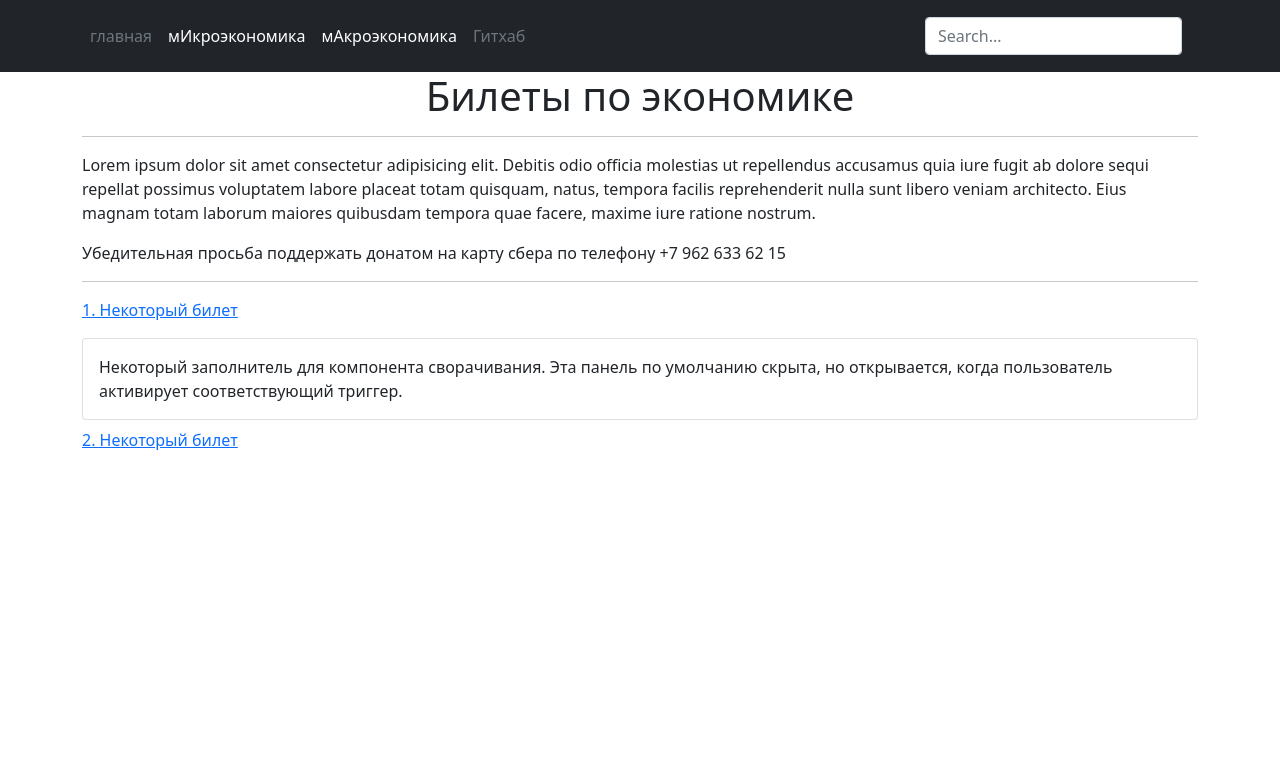
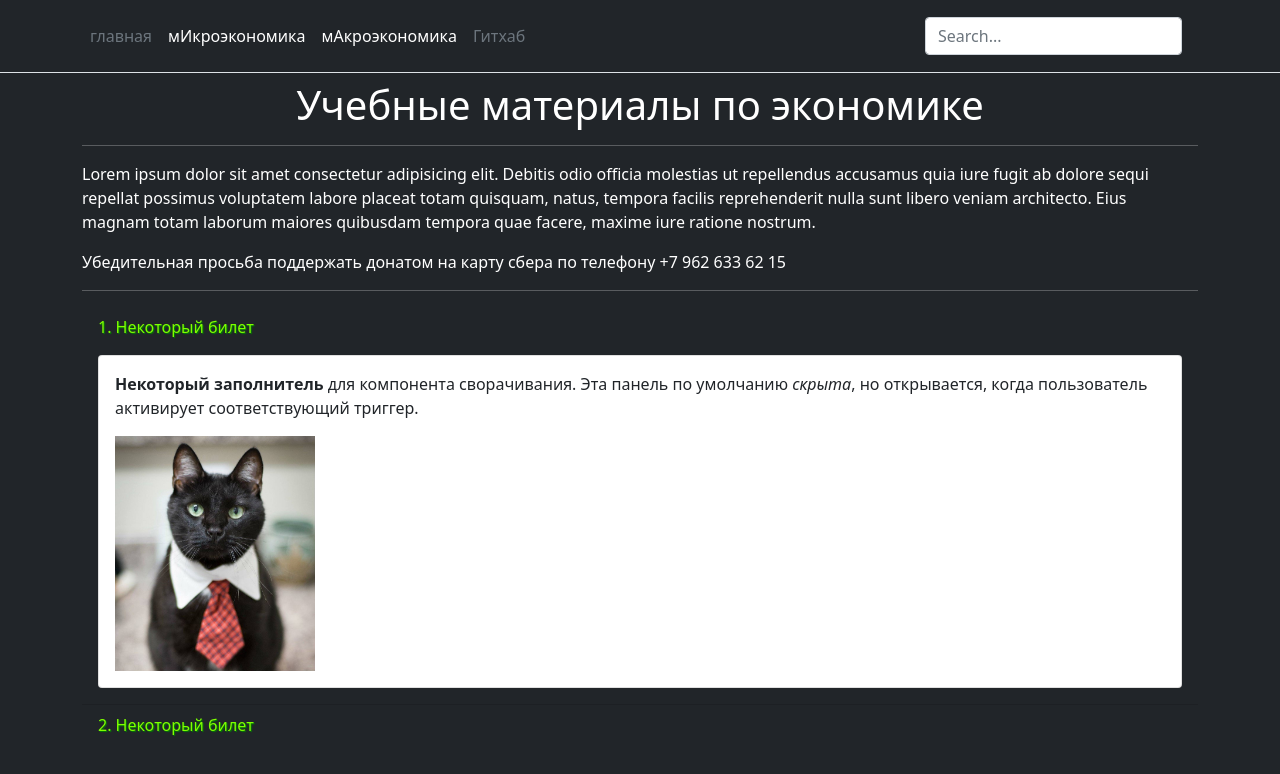
Before and after one commit to alchemistOfWeb/economics, a plain HTML site: page index.html in a window 1280 px wide. Both pictures are taken after a click on the button "1. Некоторый билет". Drawn offline with nearby package versions, Linux system fonts and the light colour scheme.

Commit message:
change background color

```diff
--- /dev/null
+++ b/css/main.css
@@ -0,0 +1,5 @@
+.ticket-list a {
+    text-decoration: none;
+    color: chartreuse;
+    text-shadow: 1px 1px 1px green;
+}
--- a/index.html
+++ b/index.html
@@ -18,16 +18,19 @@
 
     <script type="module" src="js/tickets.js"></script>
     <script type="module" src="js/index.js"></script>
+
+    <link rel="stylesheet" href="css/main.css">
+
 </head>
-<body>
-    <header class="p-3 bg-dark text-white">
+<body class="bg-dark">
+    <header class="p-3 bg-dark border-bottom text-white">
         <div class="container">
             <div class="d-flex flex-wrap align-items-center justify-content-center justify-content-lg-start">
                 <ul class="nav col-12 col-lg-auto me-lg-auto mb-2 justify-content-center mb-md-0">
                     <li><a href="#" class="nav-link px-2 text-secondary">главная</a></li>
                     <li><a href="microeconomics.html" class="nav-link px-2 text-white">мИкроэкономика</a></li>
                     <li><a href="macroeconomics.html" class="nav-link px-2 text-white">мАкроэкономика</a></li>
-                    <li><a href="#" class="nav-link px-2 text-secondary">Гитхаб</a></li>
+                    <li><a href="https://github.com/alchemistOfWeb/economics" class="nav-link px-2 text-secondary">Гитхаб</a></li>
                 </ul>
 
                 <form class="col-12 col-lg-auto mb-3 mb-lg-0 me-lg-3">
@@ -36,9 +39,9 @@
             </div>
         </div>
     </header>
-    <div class="container">
-        <div>
-            <h1 class="text-center" id="page-title">Билеты по экономике</h1>
+    <div class="container text-white">
+        <div class="mt-2">
+            <h1 class="text-center" id="page-title">Учебные материалы по экономике</h1>
             <hr>
             <p>
                 Lorem ipsum dolor sit amet consectetur adipisicing elit. Debitis odio officia molestias ut repellendus accusamus quia iure fugit ab dolore sequi repellat possimus voluptatem labore placeat totam quisquam, natus, tempora facilis reprehenderit nulla sunt libero veniam architecto. Eius magnam totam laborum maiores quibusdam tempora quae facere, maxime iure ratione nostrum.
@@ -46,6 +49,9 @@
             <p>Убедительная просьба поддержать донатом на карту сбера по телефону +7 962 633 62 15</p>
             <hr>
         </div>
+
+        <ul class="list-group list-group-flush ticket-list " id="ticket-list-js">
+            <li class="list-group-item bg-dark">
                 <p>
                     <a class="" data-bs-toggle="collapse" href="#collapseExample" role="button" aria-expanded="false" aria-controls="collapseExample">
                       1. Некоторый билет
@@ -53,10 +59,15 @@
                 </p>
                 <div class="collapse pb-2" id="collapseExample">
                     <div class="card card-body">
-              Некоторый заполнитель для компонента сворачивания. Эта панель по умолчанию скрыта, но открывается, когда пользователь активирует соответствующий триггер.
+                      <p>
+                        <b>Некоторый заполнитель</b> для компонента сворачивания.
+                        Эта панель по умолчанию <i>скрыта</i>, но открывается, когда пользователь активирует соответствующий триггер.
+                      </p>
+                      <img src="img/cat.jpg" width="200" alt="just a cat">
                     </div>
                 </div>
-
+            </li>
+            <li class="list-group-item bg-dark">
                 <p>
                     <a class="" data-bs-toggle="collapse" href="#collapseExample2" role="button" aria-expanded="false" aria-controls="collapseExample2">
                       2. Некоторый билет
@@ -67,6 +78,8 @@
                       Некоторый заполнитель для компонента сворачивания. Эта панель по умолчанию скрыта, но открывается, когда пользователь активирует соответствующий триггер.
                     </div>
                 </div>
+            </li>
+        </ul>
     </div>
 </body>
 </html>
--- a/js/index.js
+++ b/js/index.js
@@ -2,6 +2,6 @@ import { tickets } from "./tickets.js";
 
 $(()=>{
     console.log(tickets);
-    let pagetitle = $('#page-title');
+    let pagetitle = $('#ticket-list-js');
     console.log(pagetitle);
 });
```
Also changed, not shown: macroeconomics.html (+13 -3 lines), microeconomics.html (+13 -3 lines), img/cat.jpg (added). Lines whose indentation alone changed are shown as unchanged.
